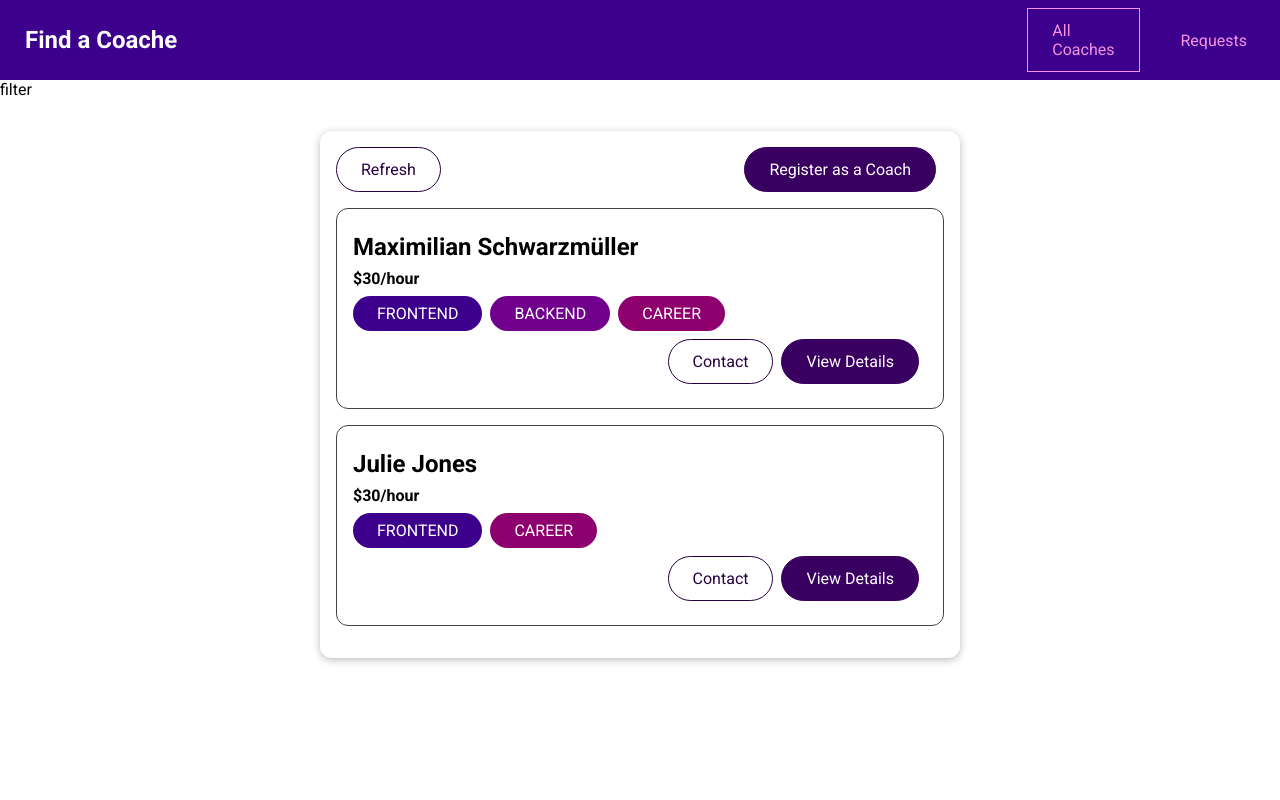
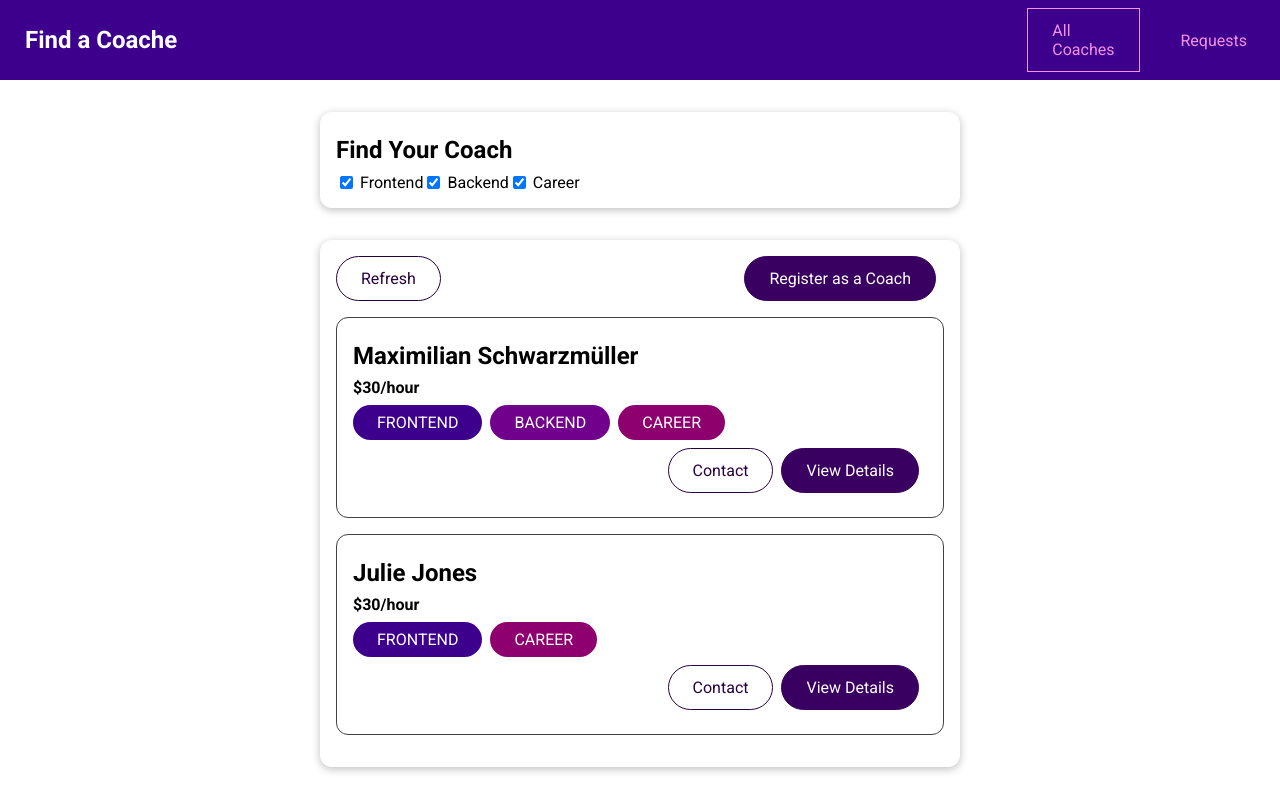
Before and after one commit to snikoletopoulos/find-a-couch, a Vue app: page /coaches in a window 1280 px wide. Built offline with nearby package versions, Linux system fonts and the light colour scheme.

Commit message:
Add CoachFiler to CoachesList

```diff
--- a/src/pages/coaches/CoachesList.vue
+++ b/src/pages/coaches/CoachesList.vue
@@ -1,6 +1,6 @@
 <template>
   <section>
-    filter
+    <coach-filter @change-filter="setFilters" />
   </section>
   <section>
     <base-card>
@@ -23,6 +23,8 @@
 
 <script>
   import CoachItem from "../../components/coaches/CoachItem.vue";
+  import CoachFilter from "../../components/coaches/CoachFilter.vue";
+
   export default {
     computed: {
       filteredCoaches() {
@@ -34,6 +36,7 @@
     },
     components: {
       CoachItem,
+      CoachFilter,
     },
   };
 </script>
```
